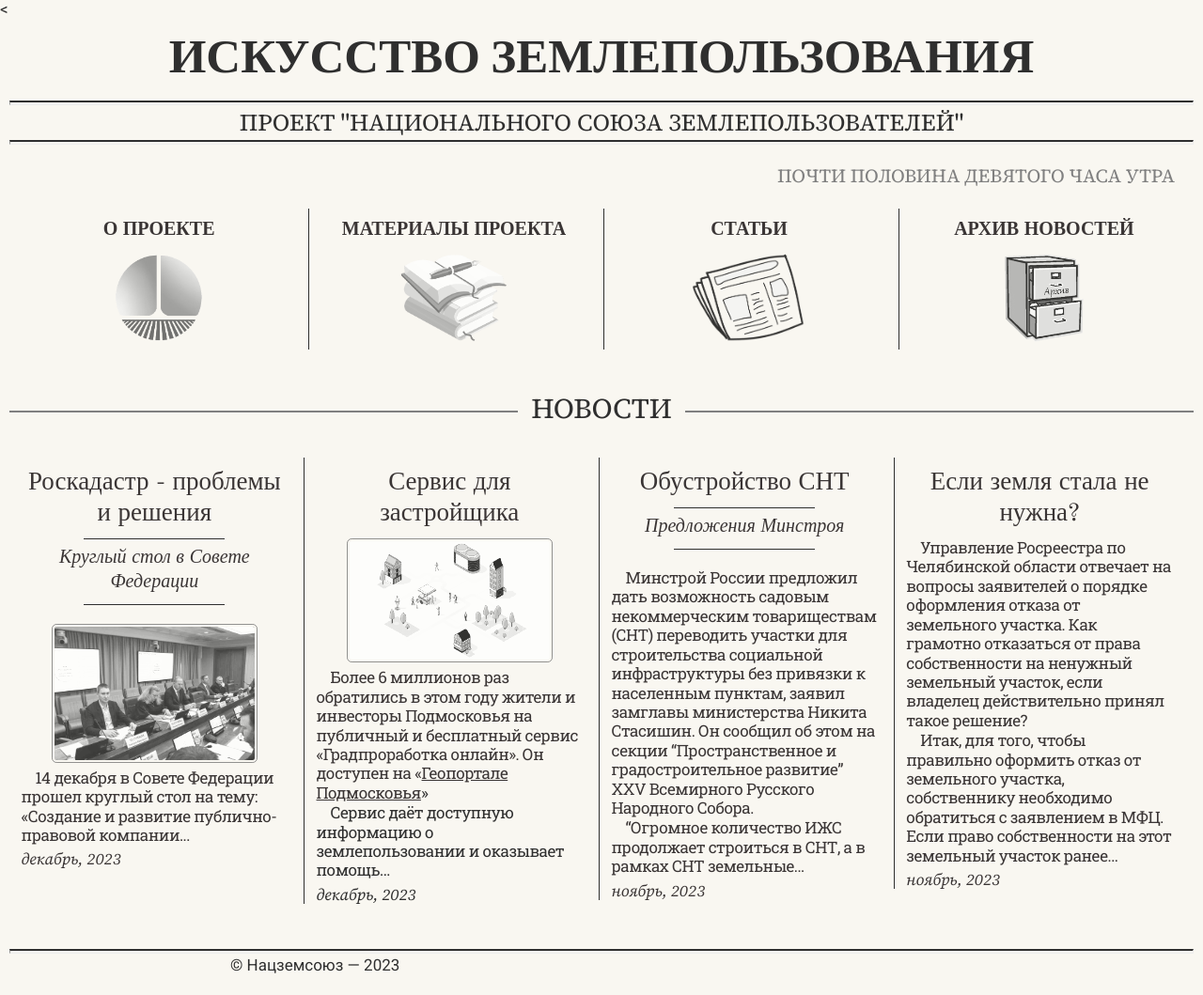
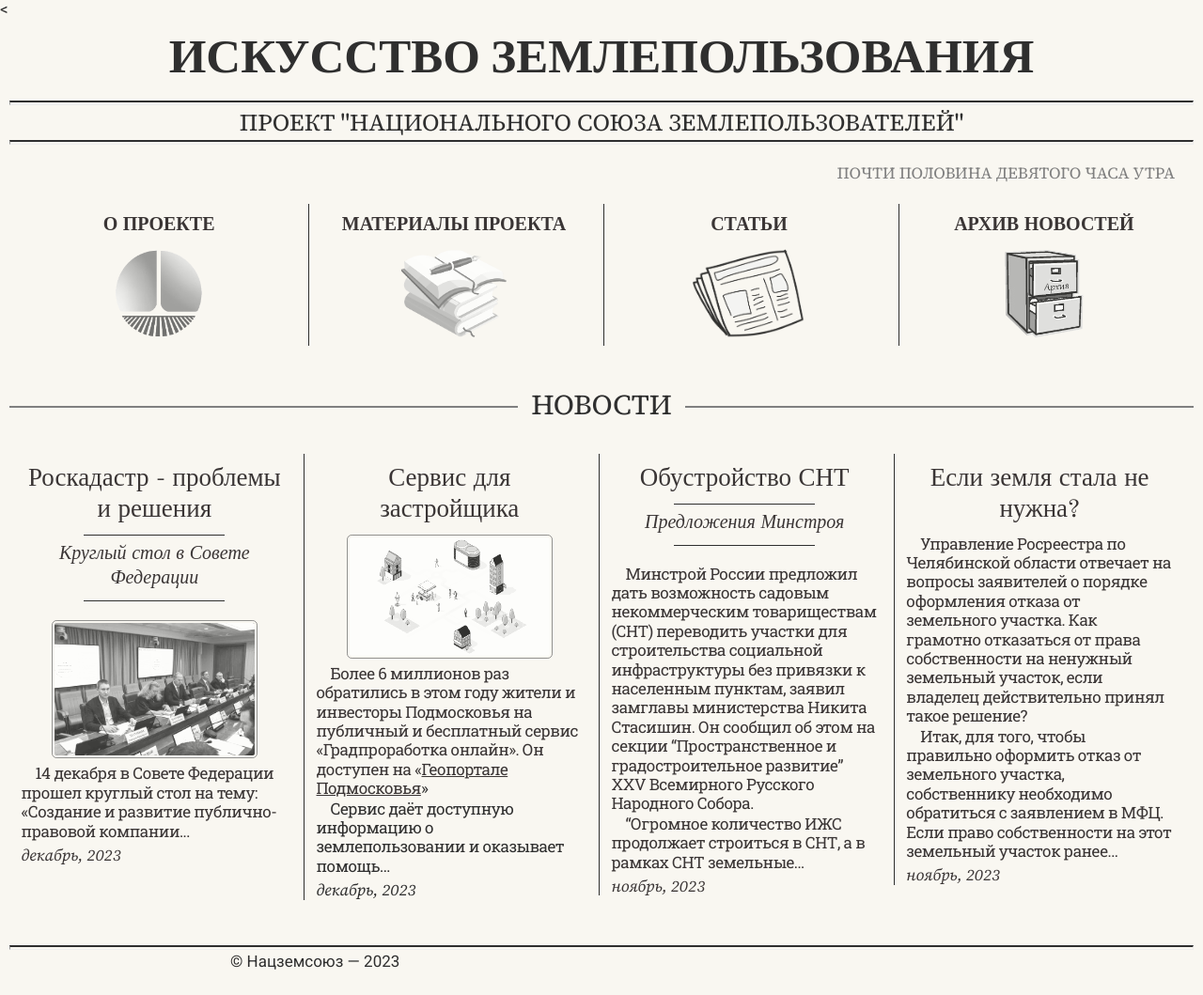
Before and after one commit to SergSi/land-use-art, a Jekyll site: the page built from index.md, in a window 1280 px wide. Shown: the whole page at 94% size. Built offline with Jekyll 4.4.1, drawn with Linux system fonts in a browser that asks for light colours; some web fonts are replaced.

Commit message:
Update style.css

```diff
--- a/assets/css/style.css
+++ b/assets/css/style.css
@@ -264,7 +264,7 @@ li :is(ul, ol) {
   display: flex;
   justify-content: flex-end;
   color: Gray;
-  font-size: clamp(1rem, 0.75rem + 1.25vw, 2rem);
+  font-size: clamp(1rem, 0.825rem + 0.875vw, 1.7rem);
   text-transform: uppercase;
   padding: 1rem 2rem 2rem 0;
   margin-top: -3rem;
```
